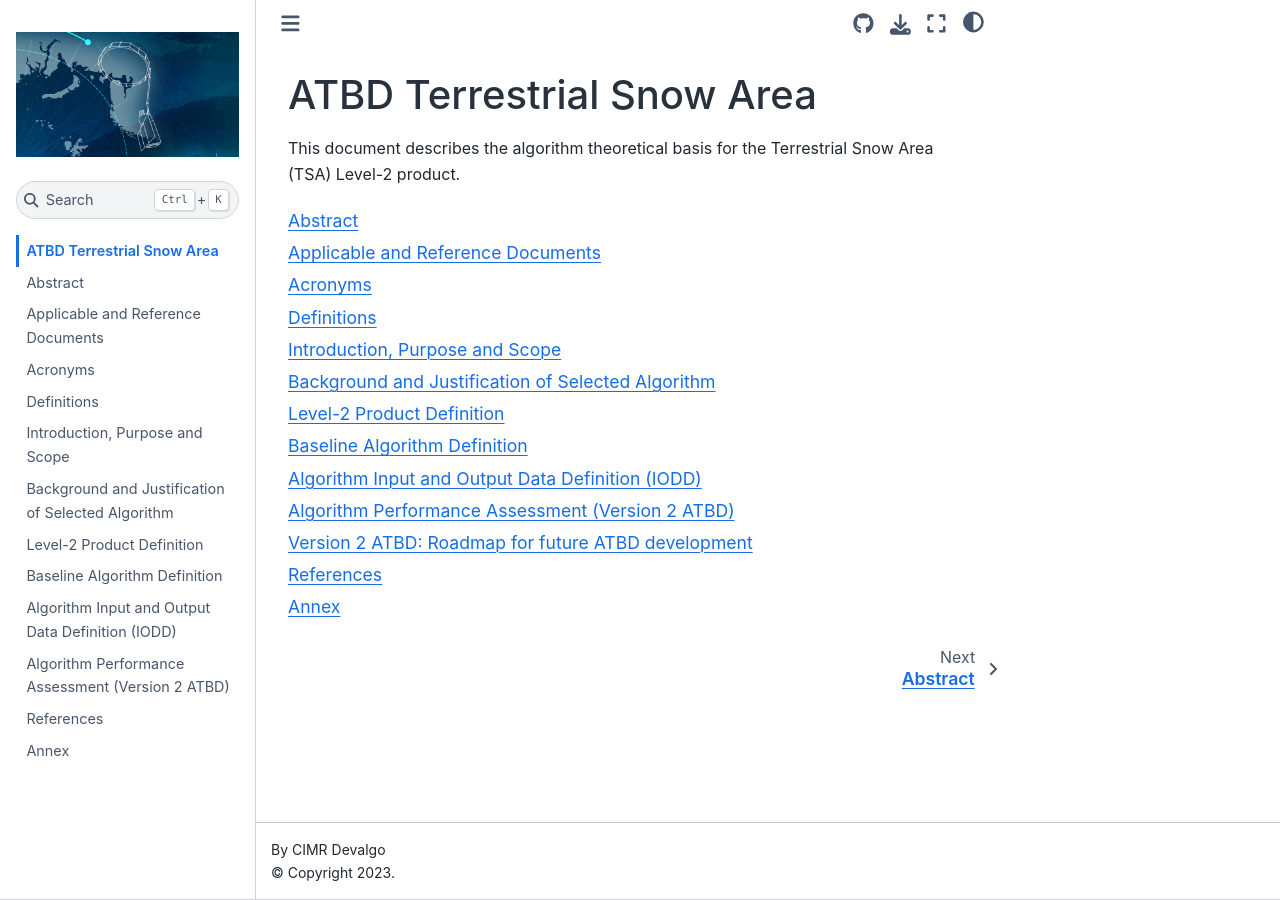
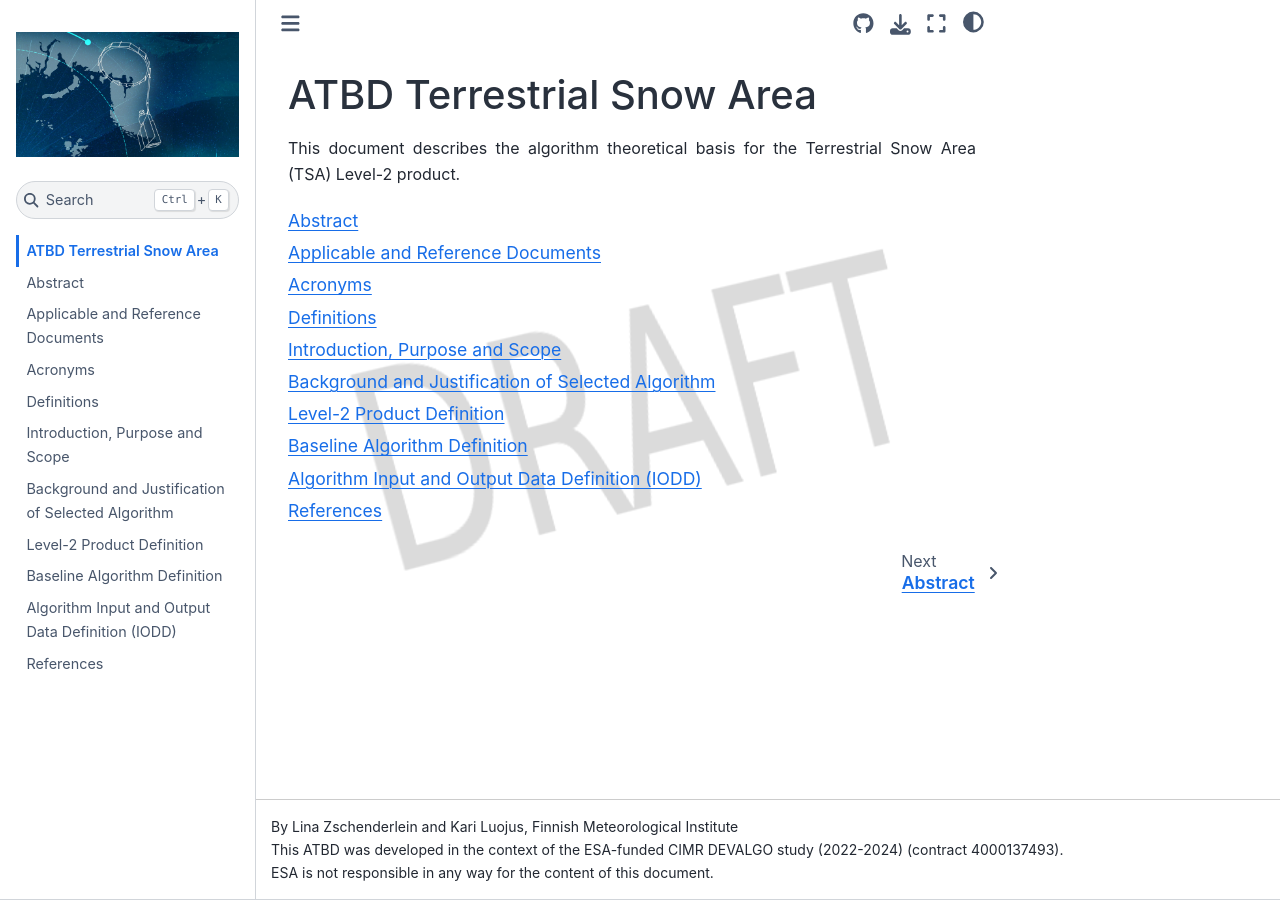
Before and after one commit to CIMR-Algos/TerrestrialSnowArea_ATBD, a Jupyter Book: the page built from book/intro.md, in a window 1280 px wide. Built offline with Jupyter Book 1.0.4 settings and Sphinx 7.4.7 and the Sphinx Book theme 1.1.4, drawn with Linux system fonts in a browser that asks for light colours.

Commit message:
Layout adjustments

```diff
--- a/book/_config.yml
+++ b/book/_config.yml
@@ -1,8 +1,8 @@
 # Book settings
 # Learn more at https://jupyterbook.org/customize/config.html
 
-title: ATBD TSA
-author: CIMR Devalgo
+title: CIMR L2 Terrestrial Snow Area ATBD v1
+author: Lina Zschenderlein and Kari Luojus, Finnish Meteorological Institute
 logo: logo.jpg
 
 # Force re-execution of notebooks on each build.
@@ -23,6 +23,7 @@ sphinx:
   config:
     # Format the citation style
     bibtex_reference_style: author_year
+    html_show_copyright: false
 
 parse:
   myst_enable_extensions:
@@ -33,8 +34,8 @@ parse:
 
 # Information about where the book exists on the web
 repository:
-  url: https://github.com/CIMR-Algos/ATBD_TerrestrialSnowArea  # Online location of your book
-  path_to_book: docs  # Optional path to your book, relative to the repository root
+  url: https://github.com/CIMR-Algos/TerrestrialSnowArea_ATBD  # Online location of your book
+  path_to_book: book  # Optional path to your book, relative to the repository root
   branch: main  # Which branch of the repository should be used when creating links (optional)
 
 # Add GitHub buttons to your book
@@ -42,3 +43,9 @@ repository:
 html:
   use_issues_button: false
   use_repository_button: true
+  extra_footer: |
+    <p>
+    This ATBD was developed in the context of the ESA-funded CIMR DEVALGO study (2022-2024) (contract 4000137493).
+    <br>
+    ESA is not responsible in any way for the content of this document.
+    </p>
--- /dev/null
+++ b/book/_static/styles.css
@@ -0,0 +1,3 @@
+p {
+    text-align: justify;
+}
--- /dev/null
+++ b/book/_static/watermark.css
@@ -0,0 +1,10 @@
+html{
+    height: 100%;
+  }
+  body{
+    height: 100%;
+    background:  url(watermark.png);
+    background-position: center;
+    background-attachment: fixed;
+    background-repeat: no-repeat;
+  }
--- a/book/_toc.yml
+++ b/book/_toc.yml
@@ -22,9 +22,9 @@ chapters:
   title: Baseline Algorithm Definition
 - file: algorithm_input_output_data_definition
   title: Algorithm Input and Output Data Definition (IODD)
-- file: algorithm_performance_assessment
-  title: Algorithm Performance Assessment
+#- file: algorithm_performance_assessment
+#  title: Algorithm Performance Assessment
 - file: references
   title: References
-- file: annex
-  title: Annex
+#- file: annex
+#  title: Annex
```
Also changed, not shown: README.md (+1 -60 lines), book/_static/watermark.png (added).
